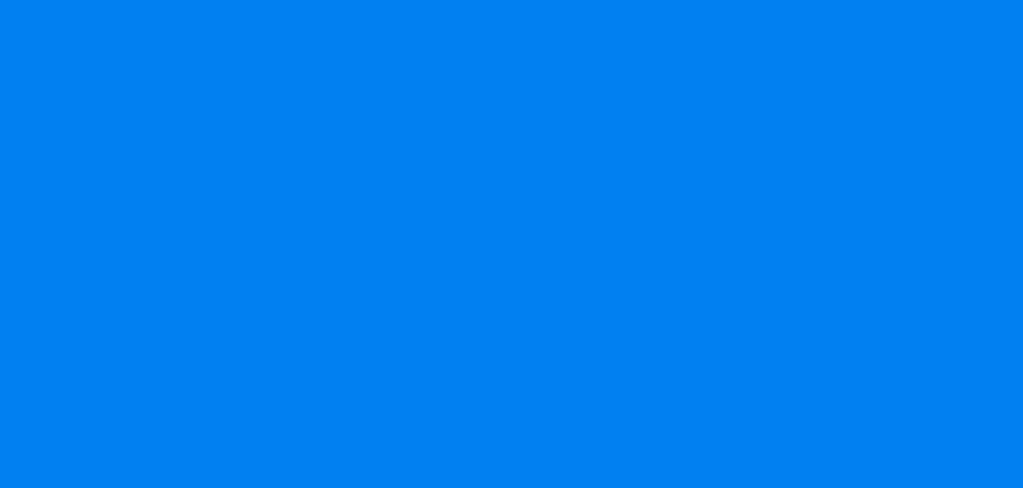
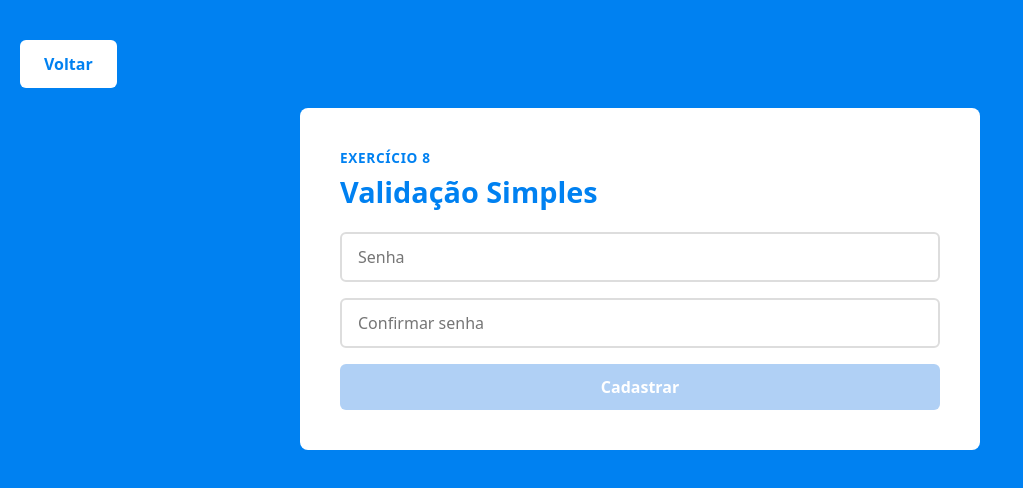
Before and after one commit to thiagoperest/desenvolvimento-react-DR4_TP3, a React (Vite) app: page /exercicio-8 in a window 1280 px wide. Before the commit this address had no page. Shown: the top 488 px of the page, without its empty margins (0-1023 px from the left). Built offline with nearby package versions, Linux system fonts and the light colour scheme.

Commit message:
feat: add exercício 8

```diff
--- /dev/null
+++ b/src/components/FormularioSenha.css
@@ -0,0 +1,65 @@
+.senha-container {
+    display: flex;
+    flex-direction: column;
+    gap: 16px;
+}
+
+.senha-input {
+    width: 100%;
+    padding: 12px 16px;
+    font-size: 1rem;
+    font-family: inherit;
+    border: 2px solid #ddd;
+    border-radius: 6px;
+    outline: none;
+    box-sizing: border-box;
+    color: #ddd;
+    transition: border-color 0.3s ease;
+}
+
+.senha-input:focus {
+    border-color: #0081f1;
+}
+
+.senha-status {
+    font-size: 1rem;
+    font-weight: 600;
+    padding: 14px 18px;
+    border-radius: 6px;
+    border-left: 4px solid;
+    margin: 0;
+}
+
+.coincidem {
+    background: #f0fff4;
+    color: #276749;
+    border-color: #38a169;
+}
+
+.diferentes {
+    background: #fff5f5;
+    color: #c53030;
+    border-color: #e53e3e;
+}
+
+.senha-btn {
+    width: 100%;
+    padding: 12px;
+    font-size: 1rem;
+    font-weight: 600;
+    color: white;
+    background-color: #0081f1;
+    border: none;
+    border-radius: 6px;
+    cursor: pointer;
+    transition: background-color 0.3s ease;
+}
+
+.senha-btn:hover:not(:disabled) {
+    background-color: #006bcc;
+}
+
+.senha-btn:disabled {
+    background-color: #b0d0f5;
+    cursor: not-allowed;
+}
--- /dev/null
+++ b/src/components/FormularioSenha.jsx
@@ -0,0 +1,45 @@
+import { useState } from 'react'
+import './FormularioSenha.css'
+
+export default function FormularioSenha() {
+  const [form, setForm] = useState({ senha: '', confirmar: '' })
+
+  function handleChange(e) {
+    setForm({ ...form, [e.target.name]: e.target.value })
+  }
+
+  const senhasIguais = form.senha !== '' && form.senha === form.confirmar
+
+  return (
+    <div className="senha-container">
+      <input
+        className="senha-input"
+        type="password"
+        name="senha"
+        placeholder="Senha"
+        value={form.senha}
+        onChange={handleChange}
+      />
+      <input
+        className="senha-input"
+        type="password"
+        name="confirmar"
+        placeholder="Confirmar senha"
+        value={form.confirmar}
+        onChange={handleChange}
+      />
+      {form.confirmar && (
+        <p className={`senha-status ${senhasIguais ? 'coincidem' : 'diferentes'}`}>
+          {senhasIguais ? 'Senhas coincidem' : 'Senhas diferentes'}
+        </p>
+      )}
+      <button
+        className="senha-btn"
+        disabled={!senhasIguais}
+        onClick={() => alert('Cadastro realizado com sucesso!')}
+      >
+        Cadastrar
+      </button>
+    </div>
+  )
+}
--- /dev/null
+++ b/src/pages/Exercicio8.css
@@ -0,0 +1,27 @@
+.exercicio-container {
+    background-color: #0081f1;
+    min-height: 100vh;
+    padding: 40px 20px;
+}
+
+.exercicio-card {
+    background: white;
+    border-radius: 8px;
+    padding: 40px;
+    max-width: 600px;
+    margin: 0 auto;
+}
+
+.exercicio-label {
+    font-size: 0.85rem;
+    font-weight: 600;
+    color: #0081f1;
+    text-transform: uppercase;
+    letter-spacing: 0.05em;
+}
+
+.exercicio-card h1 {
+    font-size: 1.8rem;
+    color: #0081f1;
+    margin: 8px 0 24px 0;
+}
--- /dev/null
+++ b/src/pages/Exercicio8.jsx
@@ -0,0 +1,16 @@
+import BotaoVoltar from '../components/BotaoVoltar'
+import FormularioSenha from '../components/FormularioSenha'
+import './Exercicio8.css'
+
+export default function Exercicio8() {
+  return (
+    <div className="exercicio-container">
+      <BotaoVoltar />
+      <div className="exercicio-card">
+        <span className="exercicio-label">Exercício 8</span>
+        <h1>Validação Simples</h1>
+        <FormularioSenha />
+      </div>
+    </div>
+  )
+}
--- a/src/pages/Home.jsx
+++ b/src/pages/Home.jsx
@@ -44,6 +44,12 @@ export default function Home() {
       titulo: 'Múltiplos Inputs Controlados',
       descricao: 'Formulário com nome, email e telefone exibidos em tempo real',
       rota: '/exercicio-7'
+    },
+    {
+      id: 8,
+      titulo: 'Validação Simples',
+      descricao: 'Formulário de senha com validação e botão com condicional',
+      rota: '/exercicio-8'
     }
   ]
 
--- a/src/routes/index.jsx
+++ b/src/routes/index.jsx
@@ -7,6 +7,7 @@ import Exercicio4 from '../pages/Exercicio4'
 import Exercicio5 from '../pages/Exercicio5'
 import Exercicio6 from '../pages/Exercicio6'
 import Exercicio7 from '../pages/Exercicio7'
+import Exercicio8 from '../pages/Exercicio8'
 
 export function AppRoutes() {
   return (
@@ -19,6 +20,7 @@ export function AppRoutes() {
       <Route path="/exercicio-5" element={<Exercicio5 />} />
       <Route path="/exercicio-6" element={<Exercicio6 />} />
       <Route path="/exercicio-7" element={<Exercicio7 />} />
+      <Route path="/exercicio-8" element={<Exercicio8 />} />
     </Routes>
   )
 }
```
